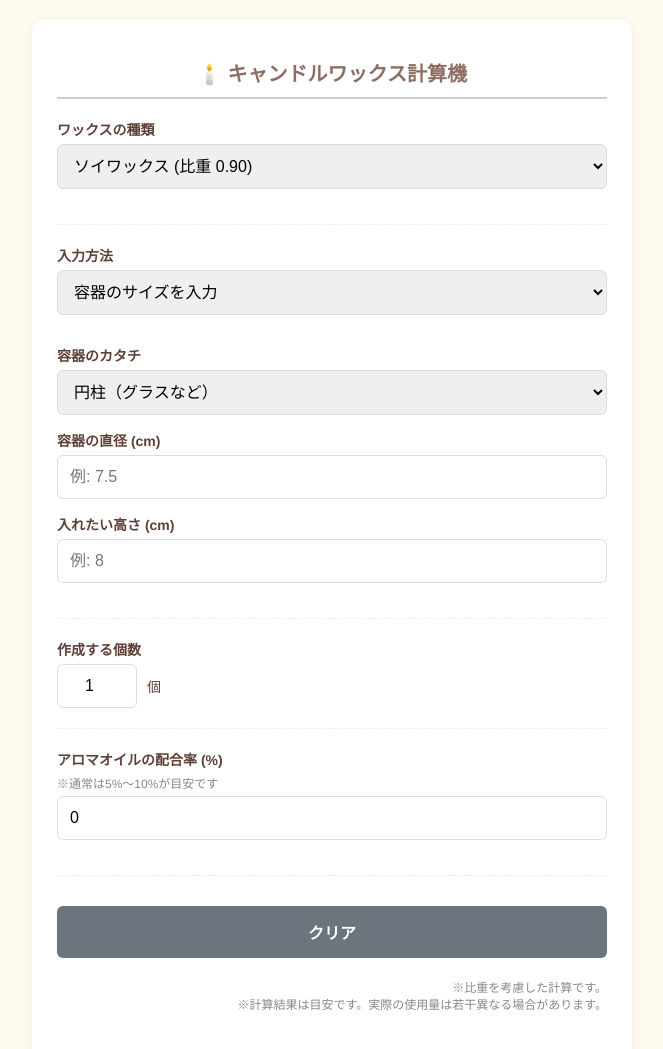
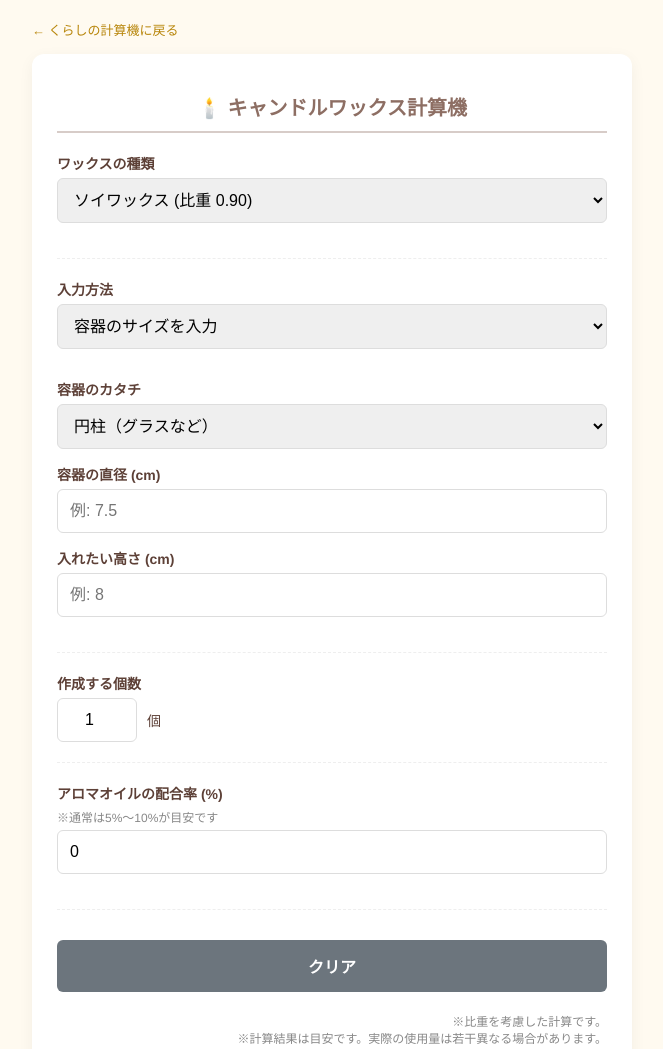
Before and after one commit to tarorin411/Candle-Calculator, a plain HTML site: page index.html in a window 1280 px wide. Shown: the top 1049 px of the page, without its empty margins (308-971 px from the left). Drawn offline with Linux system fonts and the light colour scheme.

Commit message:
Add portal back link + update email

```diff
--- a/index.html
+++ b/index.html
@@ -334,6 +334,10 @@
 
 <body>
 
+    <a href="https://kurashi-calc.pages.dev/"
+        style="display:inline-block;color:#b8860b;text-decoration:none;font-size:13px;margin-bottom:15px;">←
+        くらしの計算機に戻る</a>
+
     <div class="container">
         <h1>🕯️ キャンドルワックス計算機</h1>
 
@@ -447,7 +451,7 @@
             <div class="footer-section">
                 <h4>運営者情報</h4>
                 <p>運営者: LJO<br>
-                    お問い合わせ: <a href="mailto:lstar.ojousama@gmail.com">lstar.ojousama@gmail.com</a></p>
+                    お問い合わせ: <a href="mailto:LJO.dev.contact@gmail.com">LJO.dev.contact@gmail.com</a></p>
             </div>
             <p class="copyright">© 2026 LJO. All rights reserved.</p>
         </footer>
```
